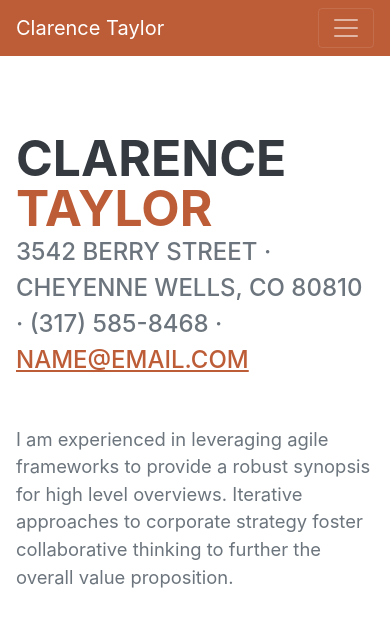
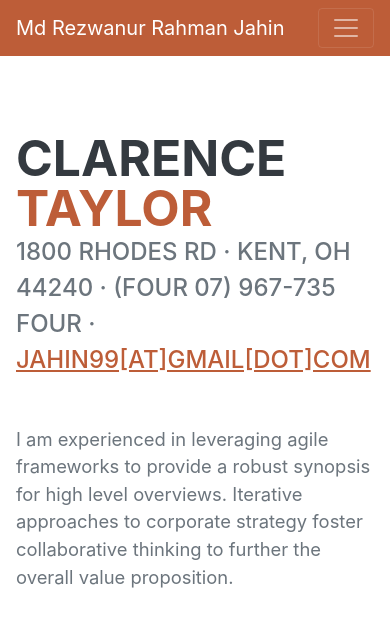
Before and after one commit to RRJahin/RRJahin.github.io, a plain HTML site: page index.html in a window 390 px wide. Shown: the top 633 px of the page. Drawn offline with nearby package versions, Linux system fonts and the light colour scheme; a web font is replaced by a local one.

Commit message:
name changed

```diff
--- a/index.html
+++ b/index.html
@@ -5,7 +5,7 @@
         <meta name="viewport" content="width=device-width, initial-scale=1, shrink-to-fit=no" />
         <meta name="description" content="" />
         <meta name="author" content="" />
-        <title>Resume - Start Bootstrap Theme</title>
+        <title>Md Rezwanur Rahman Jahin</title>
         <link rel="icon" type="image/x-icon" href="assets/img/favicon.ico" />
         <!-- Font Awesome icons (free version)-->
         <script src="https://use.fontawesome.com/releases/v6.1.0/js/all.js" crossorigin="anonymous"></script>
@@ -19,7 +19,7 @@
         <!-- Navigation-->
         <nav class="navbar navbar-expand-lg navbar-dark bg-primary fixed-top" id="sideNav">
             <a class="navbar-brand js-scroll-trigger" href="#page-top">
-                <span class="d-block d-lg-none">Clarence Taylor</span>
+                <span class="d-block d-lg-none">Md Rezwanur Rahman Jahin</span>
                 <span class="d-none d-lg-block"><img class="img-fluid img-profile rounded-circle mx-auto mb-2" src="assets/img/profile.jpg" alt="..." /></span>
             </a>
             <button class="navbar-toggler" type="button" data-bs-toggle="collapse" data-bs-target="#navbarResponsive" aria-controls="navbarResponsive" aria-expanded="false" aria-label="Toggle navigation"><span class="navbar-toggler-icon"></span></button>
@@ -44,8 +44,8 @@
                         <span class="text-primary">Taylor</span>
                     </h1>
                     <div class="subheading mb-5">
-                        3542 Berry Street · Cheyenne Wells, CO 80810 · (317) 585-8468 ·
-                        <a href="mailto:name@email.com">name@email.com</a>
+                        1800 Rhodes Rd · Kent, OH 44240 · (Four 07) 967-735 Four ·
+                        <a href="mailto:jahin99@gmail.com">jahin99[at]gmail[dot]com</a>
                     </div>
                     <p class="lead mb-5">I am experienced in leveraging agile frameworks to provide a robust synopsis for high level overviews. Iterative approaches to corporate strategy foster collaborative thinking to further the overall value proposition.</p>
                     <div class="social-icons">
```
Also changed, not shown: 1 other file.
